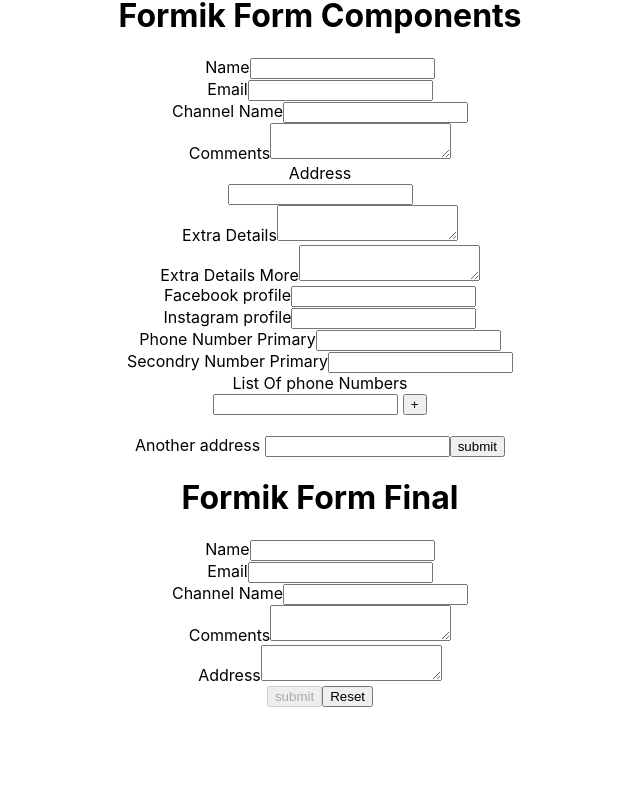
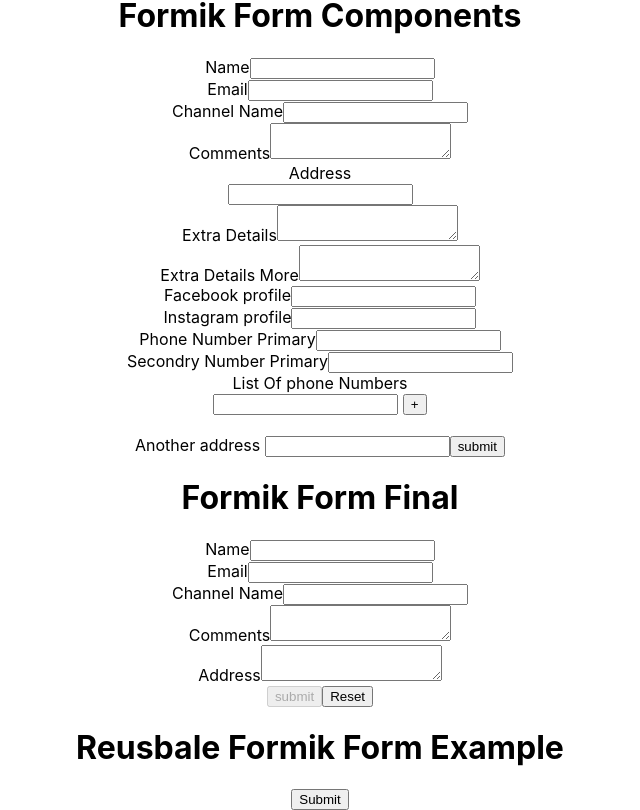
Before and after one commit to mohammedmaknojiya/formik, a React (Create React App) app: page / in a window 1280 px wide. Shown: the part 365-1175 px from the top of the page, without its empty margins (320-960 px from the left). Before the commit the page ends 1072 px from the top, so only its background shows below. Built offline with nearby package versions, Linux system fonts and the light colour scheme.

Commit message:
first reuse commit

```diff
--- a/src/App.js
+++ b/src/App.js
@@ -3,6 +3,7 @@
 import FormikFormComponent from "./components/FormikFormComponent";
 import FormikFormFinal from "./components/FormikFormFinal";
 import FormikYupValidations from "./components/FormikYupValidation";
+import FormikContainer from "./components/ReusableCode/FormikContainer";
 
 function App() {
   return (
@@ -11,6 +12,7 @@
       <FormikYupValidations/>
       <FormikFormComponent/>
       <FormikFormFinal/>
+      <FormikContainer/>
     </div>
   );
 }
--- /dev/null
+++ b/src/components/ReusableCode/FormikContainer.js
@@ -0,0 +1,30 @@
+import React from "react";
+import { Formik, Form } from "formik";
+import * as Yup from "yup";
+
+const initialValues = {};
+const validationSchema = Yup.object({});
+const onSubmit = (v) => {
+  console.log(v);
+};
+
+const FormikContainer = () => {
+  return (
+    <Formik
+      initialValues={initialValues}
+      validationSchema={validationSchema}
+      onSubmit={onSubmit}
+    >
+      {(formik) => {
+        return (
+          <Form>
+            <h1>Reusbale Formik Form Example</h1>
+            <button type="submit">Submit</button>
+          </Form>
+        );
+      }}
+    </Formik>
+  );
+};
+
+export default FormikContainer;
```
Also changed, not shown: src/components/ReusableCode/FormikControl.js (added, +18 -0 lines).
